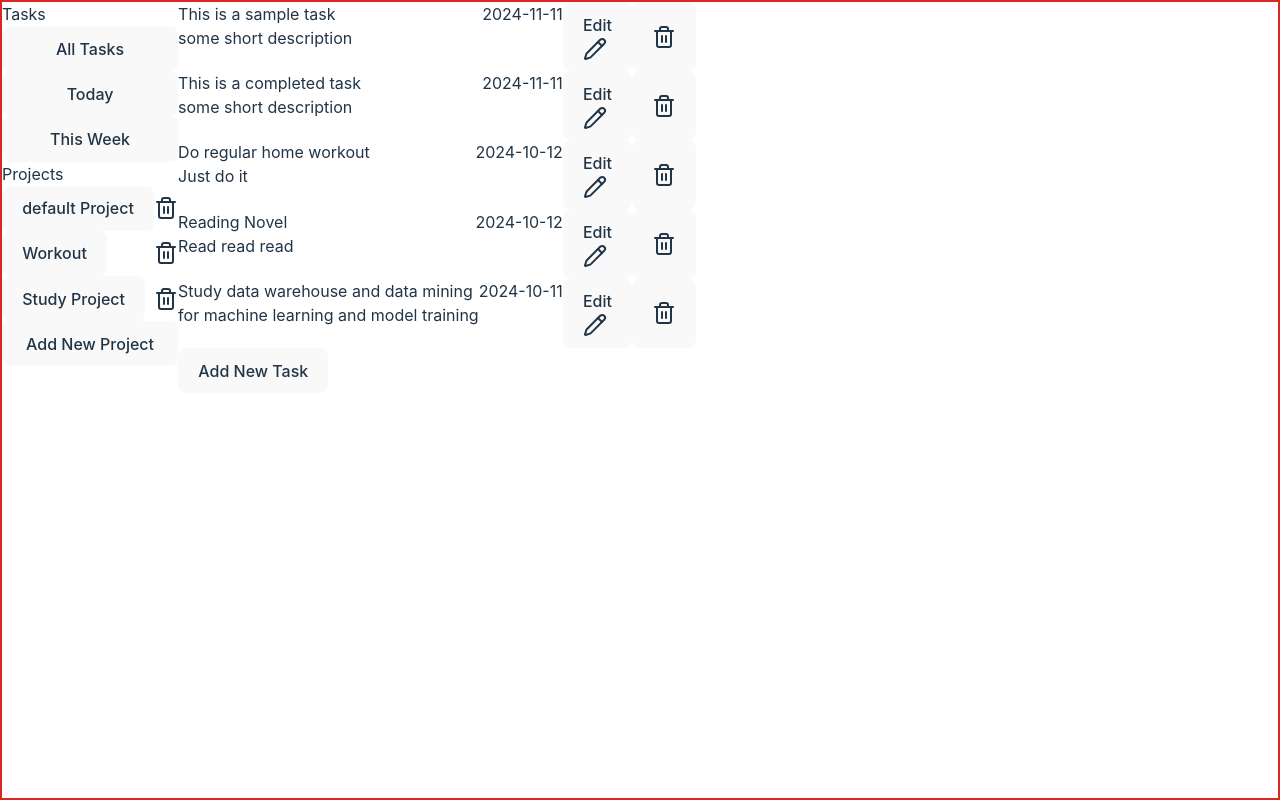
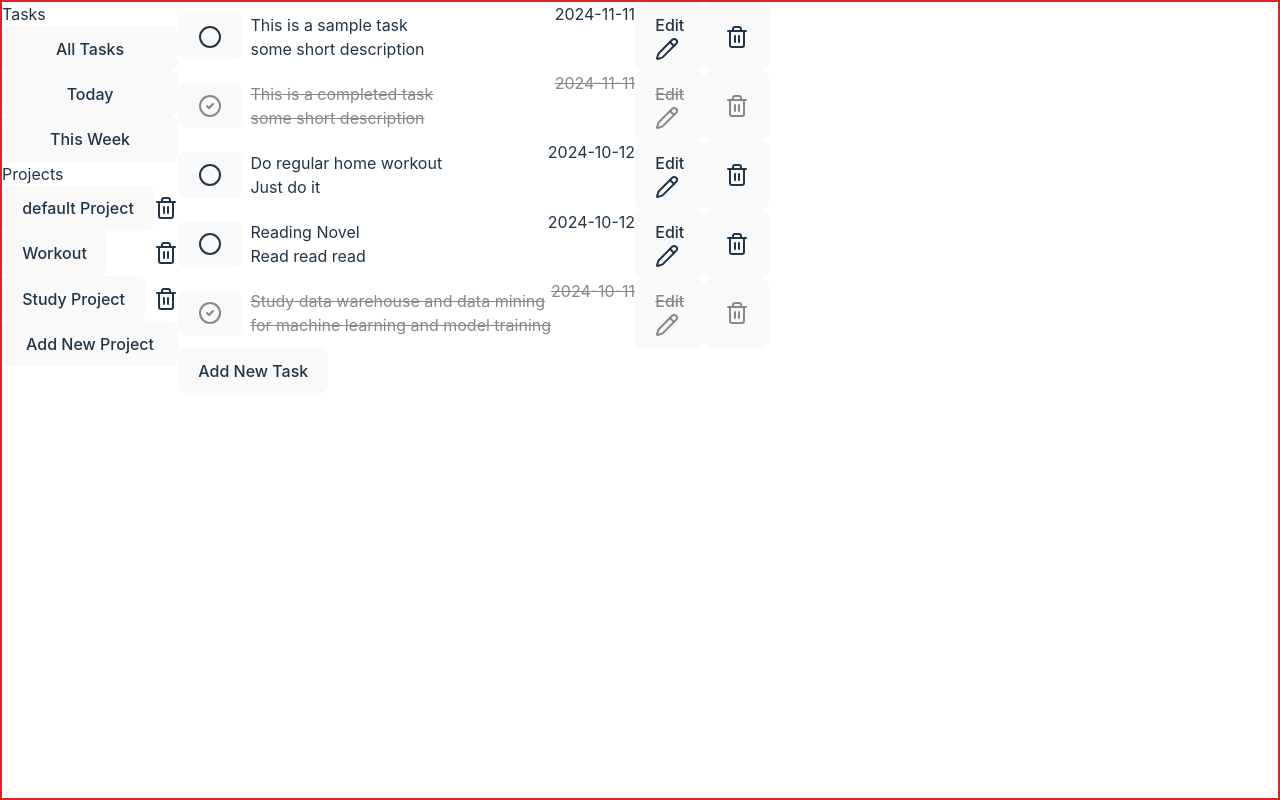
Before and after one commit to SubashJirel/todolistReact, a React (Vite) app: page / in a window 1280 px wide. Built offline with nearby package versions, Linux system fonts and the light colour scheme.

Commit message:
added a button to toggle completed

```diff
--- a/src/components/TaskItem2.jsx
+++ b/src/components/TaskItem2.jsx
@@ -2,7 +2,7 @@ import React from 'react';
 import { useState } from 'react';
 import TaskForm from './TaskForm';
 // import { Trash-2 } from 'lucide-react';
-import { Trash2, Pencil } from 'lucide-react';
+import { Trash2, Pencil, Circle, CircleCheck } from 'lucide-react';
 const TaskItem2 = ({
   task,
   projectsList,
@@ -47,16 +47,35 @@ const TaskItem2 = ({
     setIsEditingTask(false);
     setNewTask({ title: '', description: '', date: '' });
   };
-
+  const toggleTaskCompletion = () => {
+    setProjectsList((prevProjects) => {
+      return prevProjects.map((project) => {
+        if (project.projectIndex === projectIndex) {
+          return {
+            ...project,
+            tasks: project.tasks.map((t) =>
+              t.taskIndex === taskIndex ? { ...t, completed: !t.completed } : t
+            ),
+          };
+        }
+        return project;
+      });
+    });
+  };
   return (
     <div
       className={`task-item flex justify-between ${
         task.completed ? 'completed' : ''
       }`}
     >
-      <div className="flex flex-col ">
-        <h4>{task.title}</h4>
-        <p>{task.description}</p>
+      <div className="flex items-center space-x-2">
+        <button onClick={toggleTaskCompletion}>
+          {task.completed ? <CircleCheck /> : <Circle />}
+        </button>
+        <div className="flex flex-col ">
+          <h4>{task.title}</h4>
+          <p>{task.description}</p>
+        </div>
       </div>
       <div className="flex">
         <span>{task.date}</span>
--- a/src/index.css
+++ b/src/index.css
@@ -70,3 +70,7 @@ button:focus-visible {
     background-color: #f9f9f9;
   }
 }
+.completed {
+  text-decoration: line-through;
+  color: #888;
+}
```
